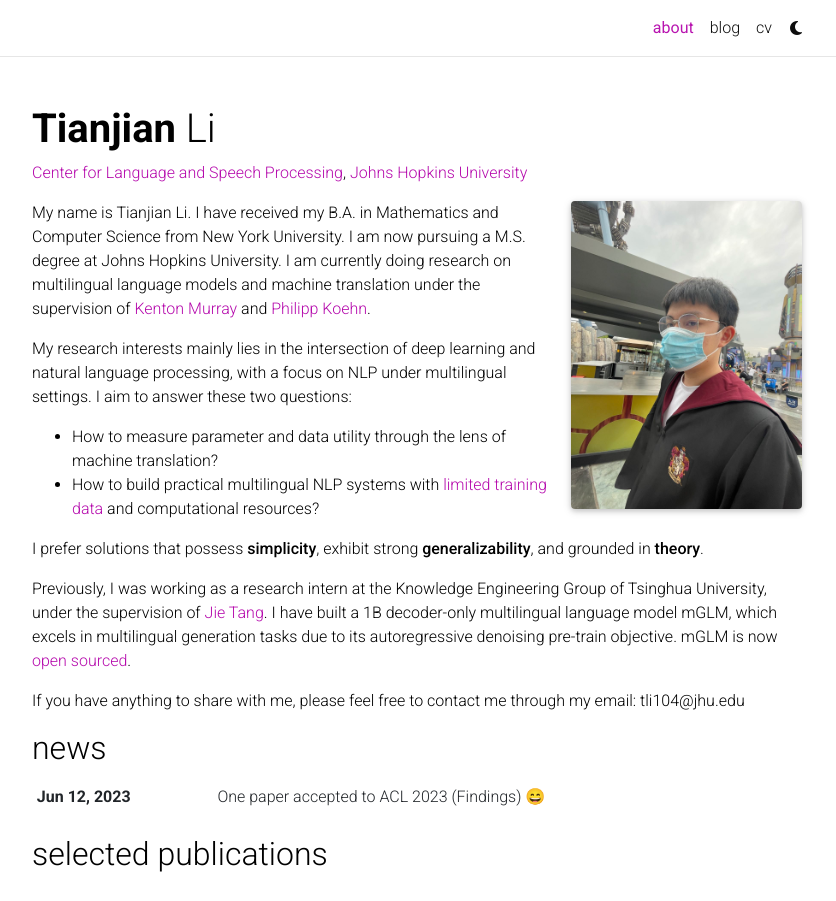
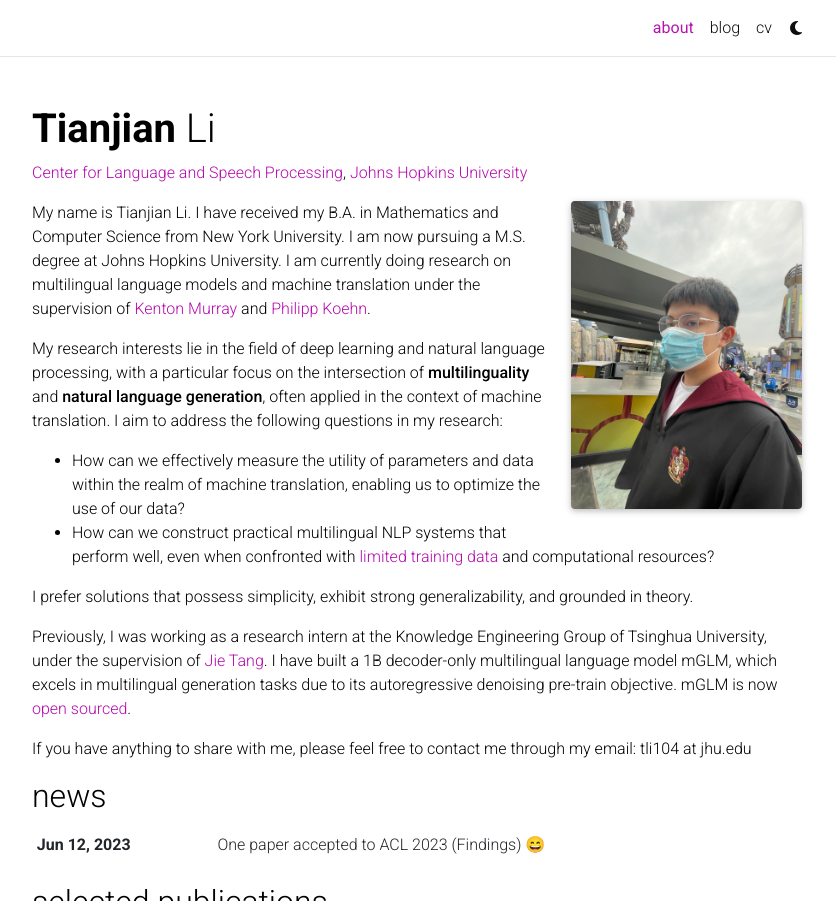
Before and after one commit to tianjianl/tianjianl.github.io, a Jekyll site: the page built from _pages/about.md, in a window 1280 px wide and 1219 px high, cut to the strip 0-901 px from the top of the window. Shown: the whole strip, without its empty margins (223-1059 px from the left). Built offline with Jekyll 4.4.1, drawn with Linux system fonts in a browser that asks for light colours; full-size pictures stand in for the smaller copies a plugin makes; emoji names are drawn with the system emoji font; comment, search, counter and statistics services are not loaded; a style sheet for code colours, icons or effects is not loaded.

Commit message:
changed a bit about my personal webpage

```diff
--- a/_pages/about.md
+++ b/_pages/about.md
@@ -17,13 +17,13 @@ social: true  # includes social icons at the bottom of the page
 
 My name is Tianjian Li. I have received my B.A. in Mathematics and Computer Science from New York University. I am now pursuing a M.S. degree at Johns Hopkins University. I am currently doing research on multilingual language models and machine translation under the supervision of [Kenton Murray](https://kentonmurray.com/) and [Philipp Koehn](https://www.cs.jhu.edu/~phi/).
 
-My research interests mainly lies in the intersection of deep learning and natural language processing, with a focus on NLP under multilingual settings. I aim to answer these two questions:
+My research interests lie in the field of deep learning and natural language processing, with a particular focus on the intersection of **multilinguality** and **natural language generation**, often applied in the context of machine translation. I aim to address the following questions in my research:
 
-- How to measure parameter and data utility through the lens of machine translation?
-- How to build practical multilingual NLP systems with [limited training data](https://arxiv.org/abs/2305.17325) and computational resources?
+- How can we effectively measure the utility of parameters and data within the realm of machine translation, enabling us to optimize the use of our data?
+- How can we construct practical multilingual NLP systems that perform well, even when confronted with [limited training data](https://arxiv.org/abs/2305.17325) and computational resources?
 
-I prefer solutions that possess **simplicity**, exhibit strong **generalizability**, and grounded in **theory**.
+I prefer solutions that possess simplicity, exhibit strong generalizability, and grounded in theory.
 
 Previously, I was working as a research intern at the Knowledge Engineering Group of Tsinghua University, under the supervision of [Jie Tang](http://keg.cs.tsinghua.edu.cn/jietang/). I have built a 1B decoder-only multilingual language model mGLM, which excels in multilingual generation tasks due to its autoregressive denoising pre-train objective. mGLM is now [open sourced](https://github.com/THUDM/Multilingual-GLM).
 
-If you have anything to share with me, please feel free to contact me through my email: tli104@jhu.edu
+If you have anything to share with me, please feel free to contact me through my email: tli104 at jhu.edu
```
